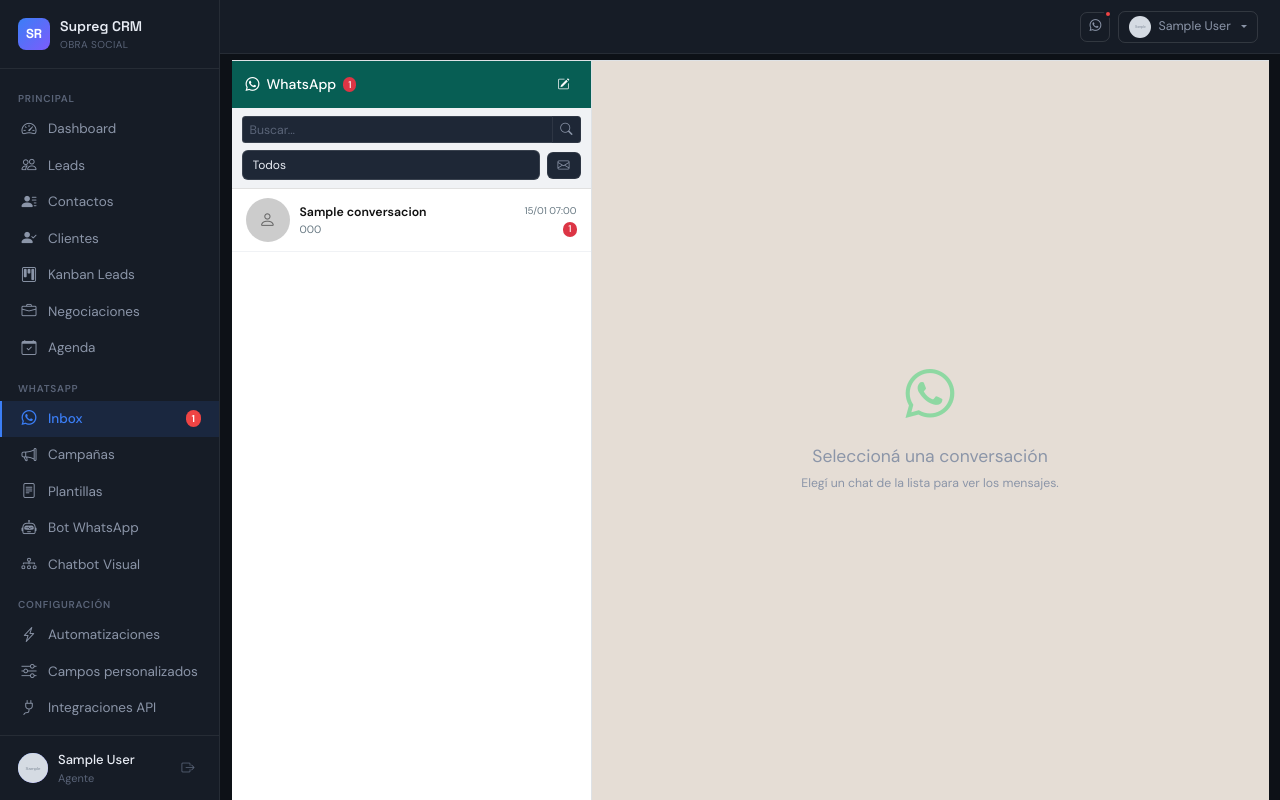
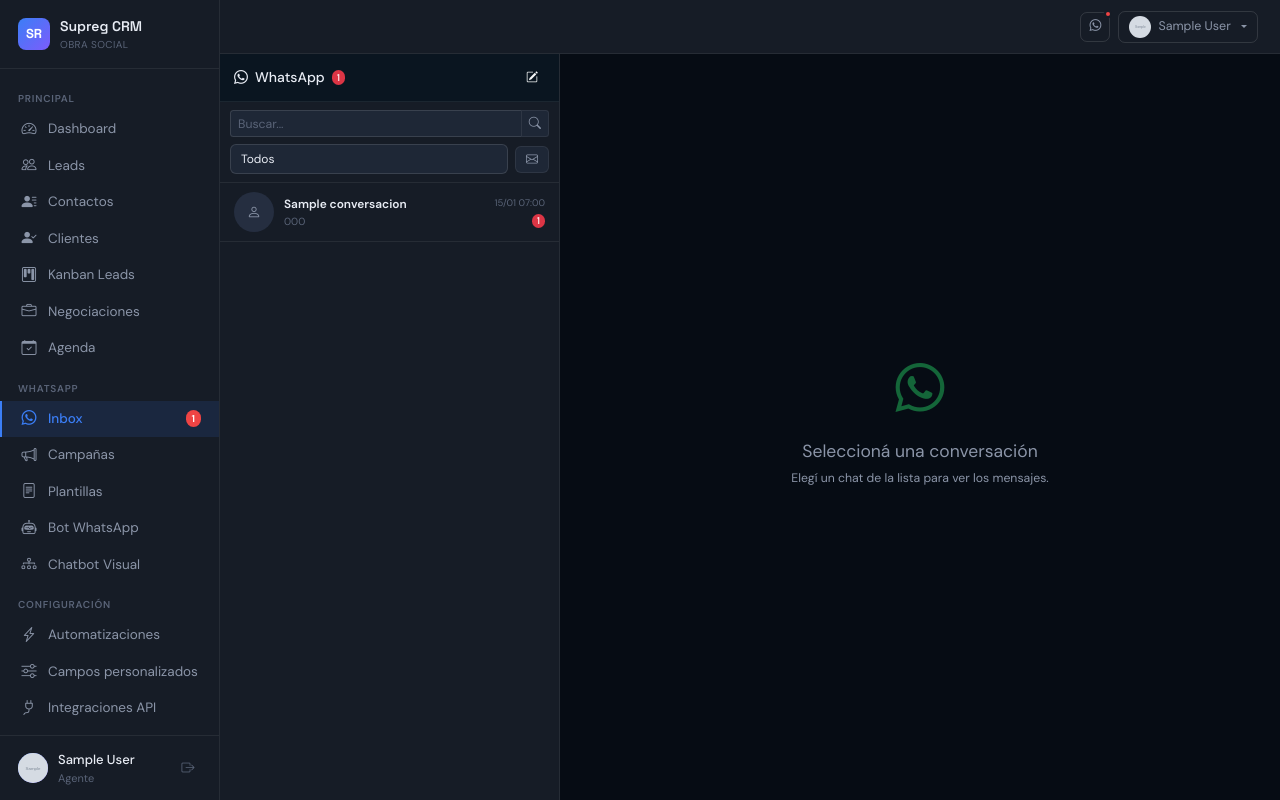
Before and after one commit to NachoGuidali/crmsalud, a Django app: page /whatsapp/inbox/ in a window 1280 px wide. Run offline with Django 5.2, Linux system fonts and the light colour scheme; a user stored in the database is signed in; tables that the repository leaves empty hold one stand-in row (values such as "Sample post"); grey boxes marked "Sample" are stand-in pictures; data that the repository does not hold is empty; parts of the project's set-up code (start-up, migrations or seed data) failed here and were passed over.

Commit message:
arreglo visual kanban y inbox

```diff
--- a/crm_obra_social/templates/whatsapp/inbox.html
+++ b/crm_obra_social/templates/whatsapp/inbox.html
@@ -6,68 +6,92 @@
 <style>
 .wa-wrap {
   display: flex;
-  height: calc(100vh - 56px);
+  height: calc(100vh - var(--topbar-h));
   overflow: hidden;
-  margin: -1rem calc(-1 * var(--bs-gutter-x, .75rem)) 0;
-  border-top: 1px solid #dee2e6;
+  margin: -20px -22px 0;
 }
 .wa-sidebar {
-  width: 360px; min-width: 260px; max-width: 360px;
+  width: 340px; min-width: 240px; max-width: 340px;
   display: flex; flex-direction: column;
-  background: #fff; border-right: 1px solid #dee2e6; overflow: hidden;
+  background: var(--bg2); border-right: 1px solid var(--border); overflow: hidden;
 }
 .wa-sidebar-header {
-  padding: 10px 14px; background: #075e54; color: #fff;
+  padding: 10px 14px;
+  background: #0a1520;
+  color: var(--text);
   display: flex; align-items: center; justify-content: space-between; flex-shrink: 0;
+  border-bottom: 1px solid var(--border);
 }
 .wa-sidebar-filters {
-  padding: 8px 10px; background: #f0f2f5;
-  border-bottom: 1px solid #e0e0e0; flex-shrink: 0;
+  padding: 8px 10px;
+  background: var(--bg2);
+  border-bottom: 1px solid var(--border); flex-shrink: 0;
 }
 .wa-conv-list { flex: 1; overflow-y: auto; }
 .wa-conv-item {
   display: flex; align-items: center; gap: 10px;
-  padding: 9px 14px; cursor: pointer; border-bottom: 1px solid #f0f2f5;
-  text-decoration: none; color: #111; transition: background .1s;
+  padding: 9px 14px; cursor: pointer; border-bottom: 1px solid var(--border);
+  text-decoration: none; color: var(--text); transition: background .1s;
 }
-.wa-conv-item:hover { background: #f5f5f5; color: #111; }
-.wa-conv-item.active { background: #ebebeb; color: #111; }
+.wa-conv-item:hover { background: var(--bg3); color: var(--text); }
+.wa-conv-item.active { background: var(--bg3); border-left: 2px solid var(--blue); color: var(--text); }
 .wa-conv-avatar {
-  width: 44px; height: 44px; border-radius: 50%;
-  background: #ccc; display: flex; align-items: center;
-  justify-content: center; font-size: 1.2rem; flex-shrink: 0; color: #666;
+  width: 40px; height: 40px; border-radius: 50%;
+  background: var(--bg4); display: flex; align-items: center;
+  justify-content: center; font-size: 1rem; flex-shrink: 0; color: var(--text2);
 }
 .wa-conv-info { flex: 1; overflow: hidden; min-width: 0; }
-.wa-conv-name { font-weight: 600; font-size: .88rem; overflow: hidden; text-overflow: ellipsis; white-space: nowrap; }
-.wa-conv-sub  { font-size: .76rem; color: #667781; overflow: hidden; text-overflow: ellipsis; white-space: nowrap; }
+.wa-conv-name { font-weight: 600; font-size: .85rem; overflow: hidden; text-overflow: ellipsis; white-space: nowrap; color: var(--text); }
+.wa-conv-sub  { font-size: .74rem; color: var(--text3); overflow: hidden; text-overflow: ellipsis; white-space: nowrap; }
 .wa-conv-meta { display: flex; flex-direction: column; align-items: flex-end; gap: 3px; flex-shrink: 0; }
-.wa-conv-time { font-size: .7rem; color: #667781; white-space: nowrap; }
+.wa-conv-time { font-size: .68rem; color: var(--text3); white-space: nowrap; }
 .wa-main {
-  flex: 1; display: flex; flex-direction: column; min-width: 0; background: #e5ddd5;
+  flex: 1; display: flex; flex-direction: column; min-width: 0;
+  background: #060c14;
 }
 .wa-main-header {
-  padding: 9px 14px; background: #f0f2f5; border-bottom: 1px solid #dee2e6;
+  padding: 9px 14px; background: var(--bg2); border-bottom: 1px solid var(--border);
   display: flex; align-items: center; gap: 10px; flex-shrink: 0;
 }
 .wa-chat-area {
-  flex: 1; overflow-y: auto; padding: 10px 14px;
-  display: flex; flex-direction: column; gap: 3px;
+  flex: 1; overflow-y: auto; padding: 12px 16px;
+  display: flex; flex-direction: column; gap: 4px;
 }
 .wa-reply-area {
-  padding: 8px 12px; background: #f0f2f5;
-  border-top: 1px solid #dee2e6; flex-shrink: 0;
+  padding: 10px 14px; background: var(--bg2);
+  border-top: 1px solid var(--border); flex-shrink: 0;
 }
 .wa-empty {
   flex: 1; display: flex; flex-direction: column;
-  align-items: center; justify-content: center; color: #667781;
+  align-items: center; justify-content: center; color: var(--text3);
 }
-.bubble { max-width: 72%; border-radius: 12px; padding: 7px 11px; font-size: .88rem; word-break: break-word; }
-.bubble-in  { align-self: flex-start; background: #fff; border-radius: 0 12px 12px 12px; }
-.bubble-out { align-self: flex-end;   background: #d9fdd3; border-radius: 12px 0 12px 12px; }
-.bubble-time { font-size: .69rem; color: #667781; margin-top: 2px; }
+.bubble {
+  max-width: 72%; border-radius: 12px; padding: 8px 12px;
+  font-size: .875rem; word-break: break-word; line-height: 1.45;
+}
+.bubble-in  {
+  align-self: flex-start;
+  background: var(--bg3);
+  border-radius: 4px 12px 12px 12px;
+  color: var(--text);
+}
+.bubble-out {
+  align-self: flex-end;
+  background: #1a3a5c;
+  border-radius: 12px 4px 12px 12px;
+  color: var(--text);
+}
+.bubble-time { font-size: .67rem; color: var(--text3); margin-top: 3px; }
 .media-thumb { max-width: 200px; max-height: 180px; border-radius: 8px; cursor: pointer; }
 audio { max-width: 220px; }
-.wa-send-tabs .nav-link { padding: 3px 9px; font-size: .8rem; }
+.wa-send-tabs .nav-link { padding: 4px 10px; font-size: .78rem; }
+.wa-send-tabs .nav-link { color: var(--text2); border-color: var(--border); }
+.wa-send-tabs .nav-link.active { color: var(--blue); border-color: var(--border) var(--border) var(--bg2); background: var(--bg2); }
+#tab-template, #tab-interactive {
+  background: var(--bg2) !important;
+  border-color: var(--border) !important;
+}
+#plantillaPreview { background: var(--bg3) !important; color: var(--text2) !important; }
 </style>
 {% endblock %}
 
```
Also changed, not shown: crm_obra_social/templates/deals/kanban.html (+45 -9 lines), crm_obra_social/templates/leads/lead_kanban.html (+45 -9 lines).
